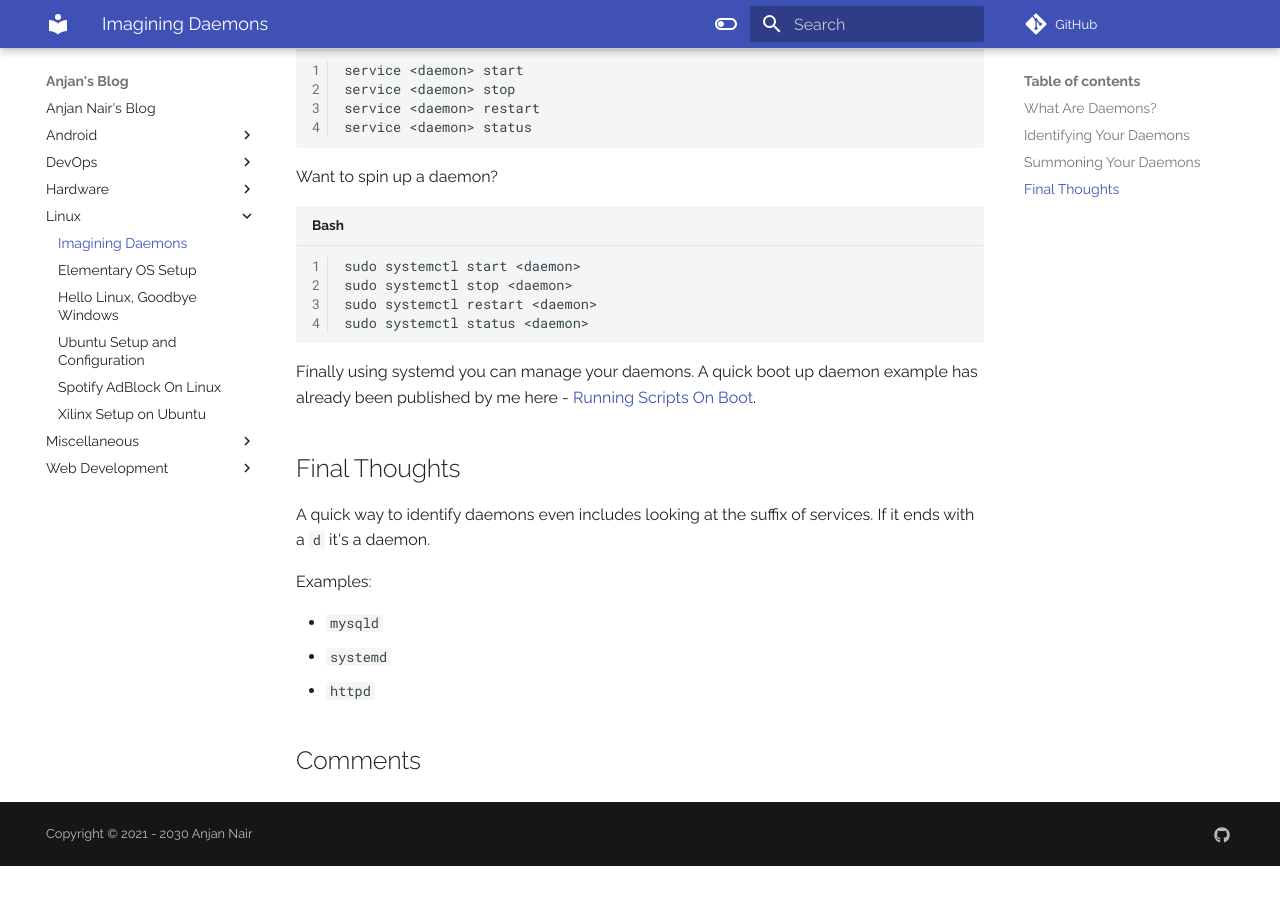
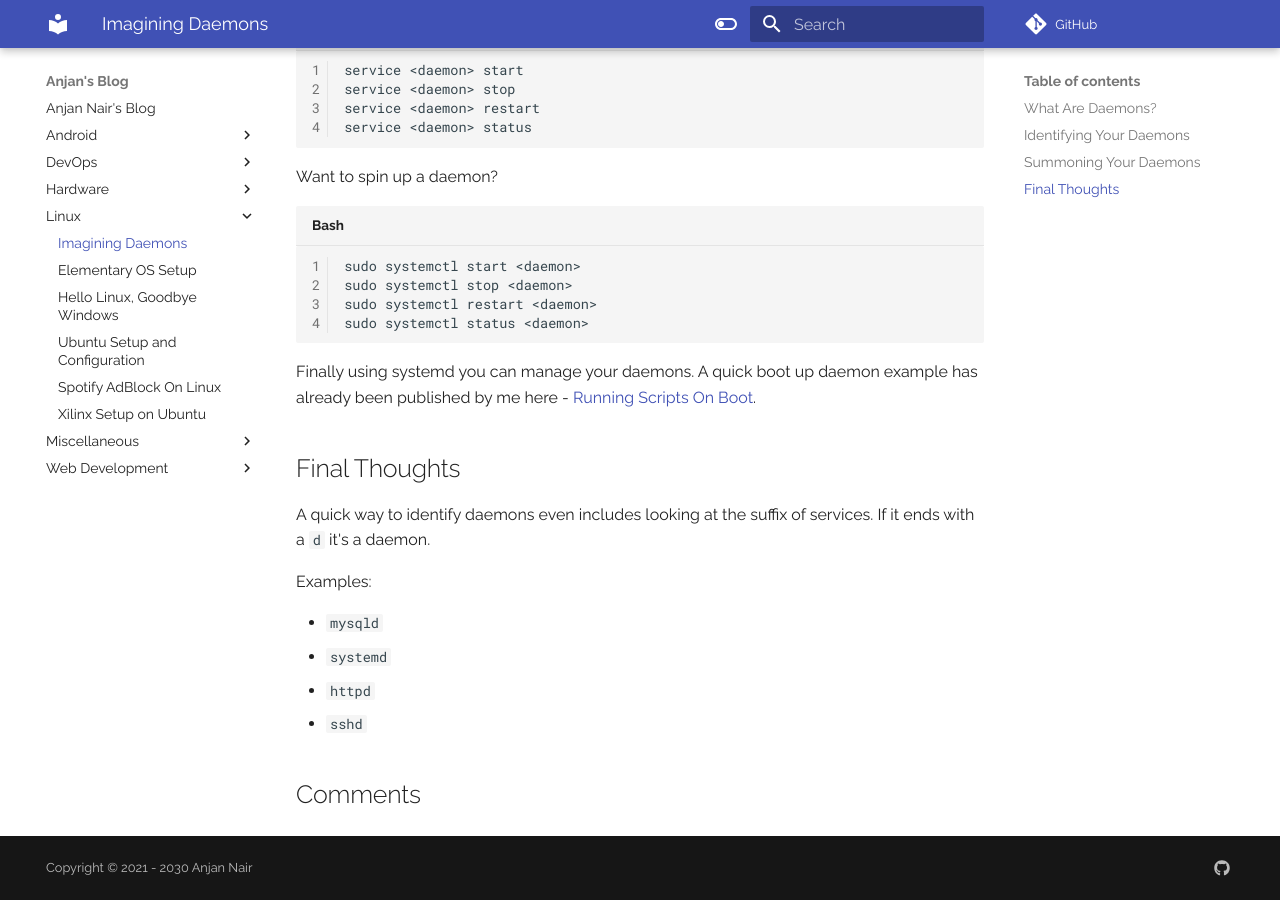
Before and after one commit to anjannair/blog, an MkDocs documentation site: the page built from docs/Linux/daemons.md, in a window 1280 px wide and 900 px high, scrolled down 836 px. Built offline with MkDocs 1.6.1 and Material for MkDocs 9.7.7, drawn with Linux system fonts in a browser that asks for light colours; comment, search, counter and statistics services are not loaded; before the commit the page ends 1702 px from its top, so only the background shows below that.

Commit message:
Testing git configuration

```diff
--- a/docs/Linux/daemons.md
+++ b/docs/Linux/daemons.md
@@ -45,3 +45,4 @@ Examples:
 - `mysqld`
 - `systemd`
 - `httpd`
+- `sshd`
```
